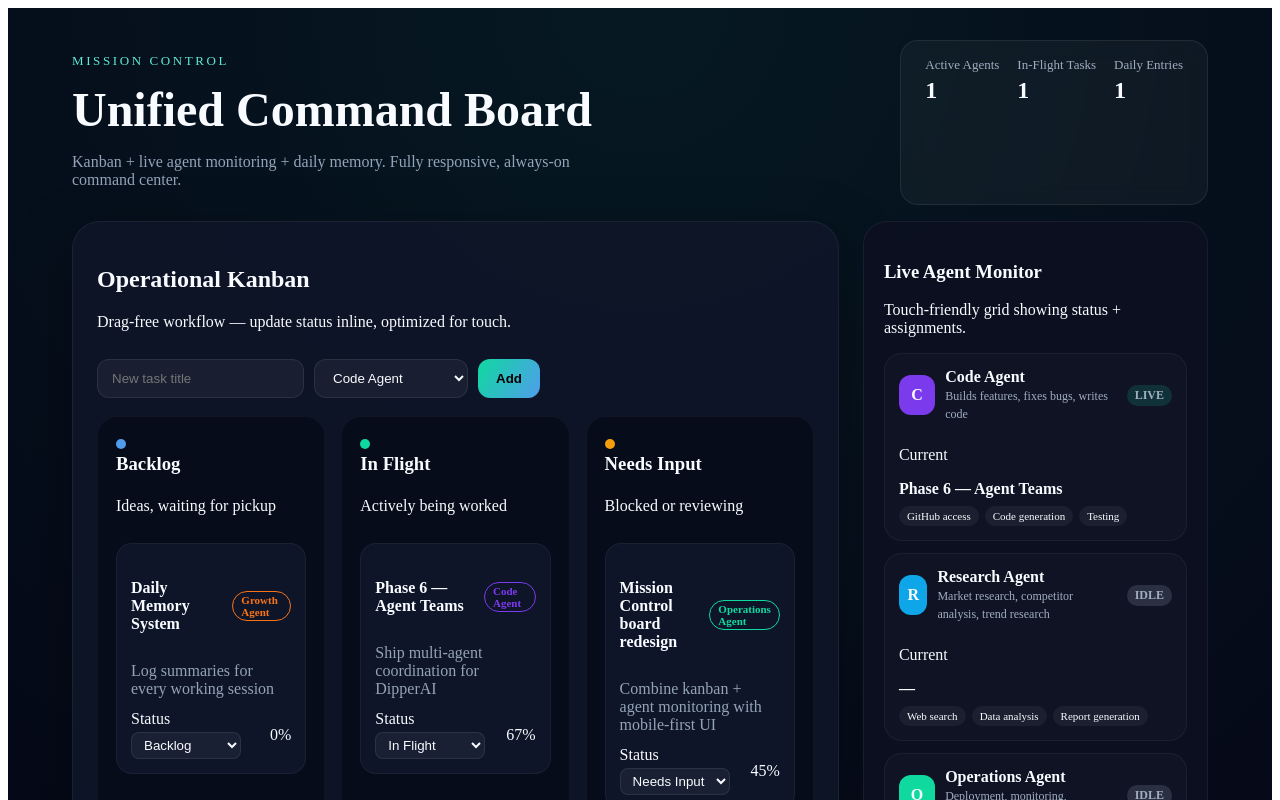
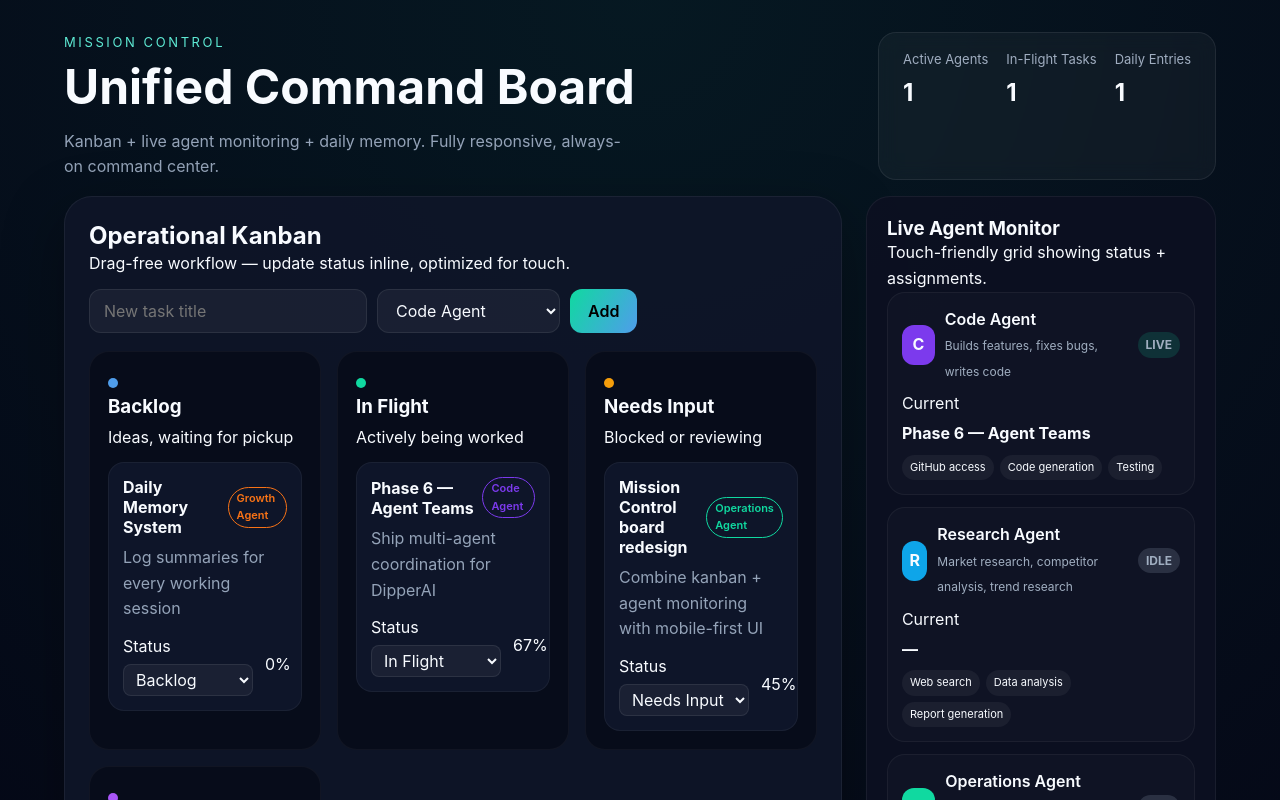
Before and after one commit to ZbienVC/mission-control, a Next.js app: page / in a window 1280 px wide. Shown: the top 800 px of the page. Built offline with nearby package versions, Linux system fonts and the light colour scheme.

Commit message:
fix: add missing root layout.tsx and globals.css for Vercel deploy

```diff
--- /dev/null
+++ b/app/globals.css
@@ -0,0 +1,25 @@
+*, *::before, *::after {
+  box-sizing: border-box;
+  margin: 0;
+  padding: 0;
+}
+
+html {
+  font-family: -apple-system, BlinkMacSystemFont, 'Segoe UI', Roboto, Oxygen, Ubuntu, sans-serif;
+  -webkit-text-size-adjust: 100%;
+}
+
+body {
+  background: #050817;
+  color: #f8fbff;
+  line-height: 1.6;
+}
+
+input, select, textarea, button {
+  font-family: inherit;
+  font-size: inherit;
+}
+
+h1, h2, h3, h4 {
+  line-height: 1.25;
+}
--- /dev/null
+++ b/app/layout.tsx
@@ -0,0 +1,15 @@
+import type { Metadata } from 'next';
+import './globals.css';
+
+export const metadata: Metadata = {
+  title: 'Mission Control',
+  description: "Zach's unified command board — kanban, agent monitoring, daily memory.",
+};
+
+export default function RootLayout({ children }: { children: React.ReactNode }) {
+  return (
+    <html lang="en">
+      <body>{children}</body>
+    </html>
+  );
+}
```
